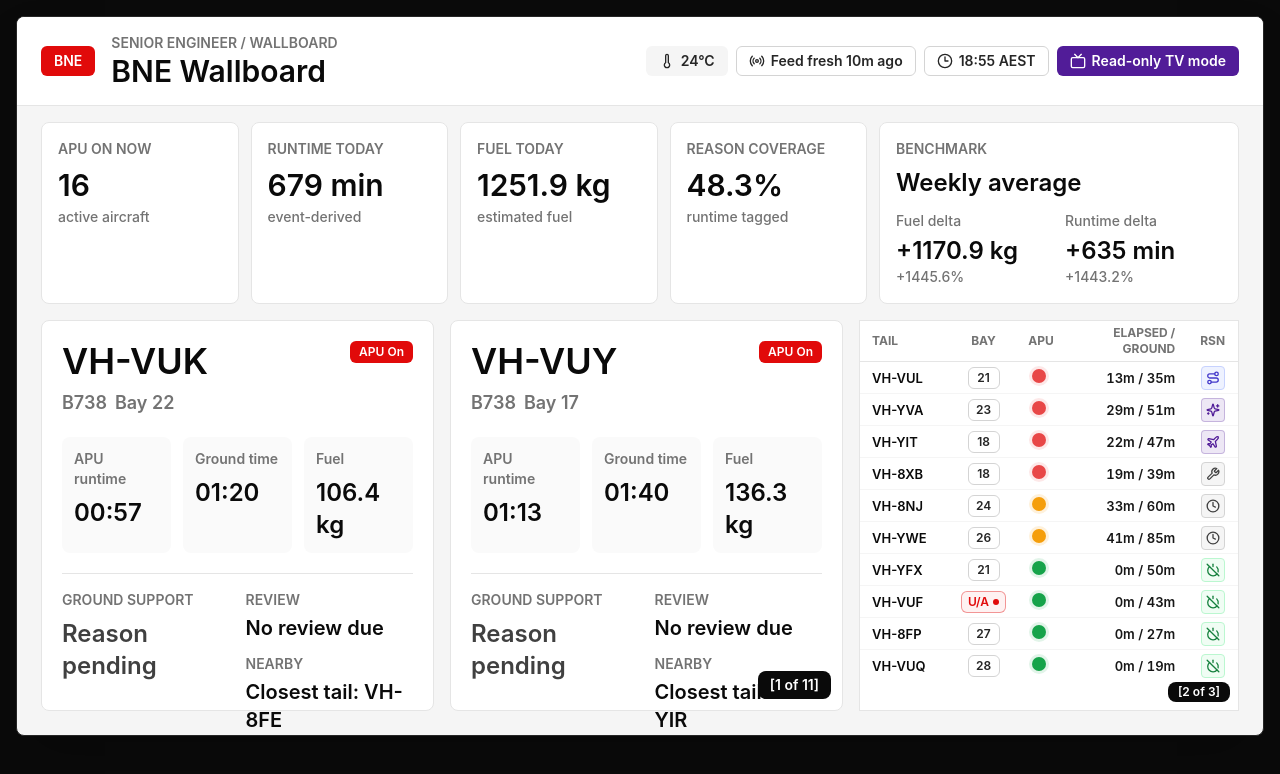
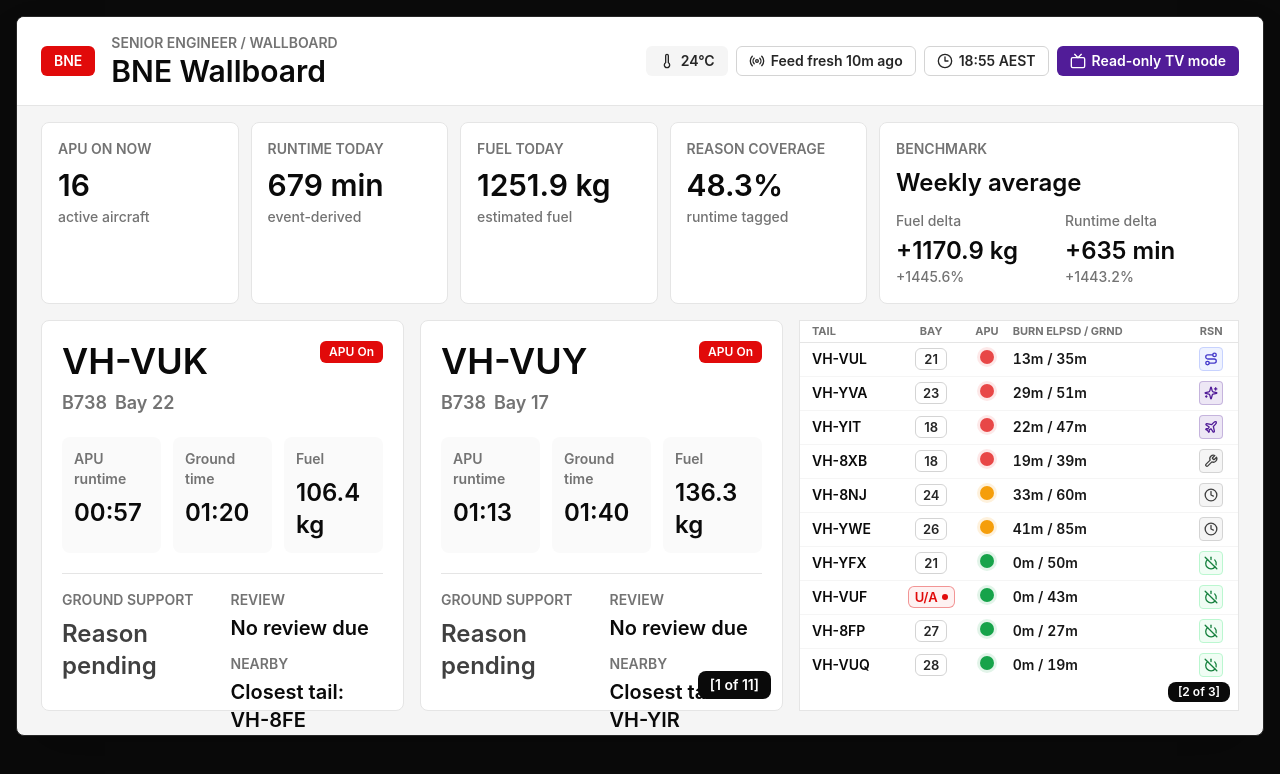
Before and after one commit to ben-dowden/APU-Alerting-Dashboard, a Next.js app: page /senior/bne/wallboard in a window 1280 px wide. Shown: the top 774 px of the page. Built offline with nearby package versions, Linux system fonts and the light colour scheme.

Commit message:
fix:tune-wallboard-ops-table-spacing

```diff
--- a/components/wallboard/senior-wallboard-layout.tsx
+++ b/components/wallboard/senior-wallboard-layout.tsx
@@ -76,7 +76,7 @@ export function SeniorWallboardLayout() {
           scorecard={scorecard}
         />
 
-        <div className="grid min-h-0 flex-1 grid-cols-[minmax(0,1fr)_380px] gap-4 px-6 pb-6">
+        <div className="grid min-h-0 flex-1 grid-cols-[minmax(0,1fr)_440px] gap-4 px-6 pb-6">
           <WallboardAircraftCarousel aircraft={aircraftCards} />
 
           <WallboardSideIndex aircraft={aircraftCards} />
--- a/components/wallboard/wallboard-side-index.tsx
+++ b/components/wallboard/wallboard-side-index.tsx
@@ -116,12 +116,12 @@ export function WallboardSideIndex({ aircraft }: WallboardSideIndexProps) {
           className="w-full table-fixed border-collapse text-left"
         >
           <thead className="sticky top-0 z-10 bg-white">
-            <tr className="border-b border-neutral-200 text-xs font-semibold uppercase tracking-normal text-neutral-500">
-              <th className="w-[86px] px-3 py-1">Tail</th>
-              <th className="w-[62px] px-2 py-1 text-center">Bay</th>
-              <th className="w-[44px] px-3 py-1 text-center">APU</th>
-              <th className="w-[118px] px-3 py-1 text-right">Elapsed / Ground</th>
-              <th className="w-[48px] px-3 py-1 text-center">Rsn</th>
+            <tr className="h-[21px] border-b border-neutral-200 text-[11px] font-semibold uppercase leading-none tracking-normal text-neutral-500">
+              <th className="w-[94px] px-3 py-0">Tail</th>
+              <th className="w-[66px] px-2 py-0 text-center">Bay</th>
+              <th className="w-[42px] px-2 py-0 text-center">APU</th>
+              <th className="w-[170px] whitespace-nowrap px-1 py-0 text-left">Burn Elpsd / Grnd</th>
+              <th className="w-[52px] px-3 py-0 text-center">Rsn</th>
             </tr>
           </thead>
           <tbody>
@@ -130,24 +130,24 @@ export function WallboardSideIndex({ aircraft }: WallboardSideIndexProps) {
 
               return (
                 <tr
-                  className="h-[32px] border-b border-neutral-100 text-[13px] leading-5 last:border-b-0"
+                  className="h-[34px] border-b border-neutral-100 text-[14px] leading-5 last:border-b-0"
                   data-tail={item.tail}
                   data-urgency-rank={item.urgencyRank}
                   key={item.tail}
                 >
                   <th
-                    className="h-[32px] truncate px-3 py-0 font-semibold text-neutral-950"
+                    className="h-[34px] truncate px-3 py-0 font-semibold text-neutral-950"
                     scope="row"
                   >
                     {item.tail}
                   </th>
-                  <td className="h-[32px] px-2 py-0 text-center">
+                  <td className="h-[34px] px-2 py-0 text-center">
                     <Badge
                       aria-label={bay.isUnassigned ? "Unassigned bay" : `Bay ${bay.code}`}
                       className={
                         bay.isUnassigned
-                          ? "min-w-9 justify-center gap-1 border-virgin-red/40 bg-virgin-red/5 px-1.5 py-0 text-[12px] text-virgin-red"
-                          : "min-w-8 justify-center px-1.5 py-0 text-[12px]"
+                          ? "min-w-9 justify-center gap-1 border-virgin-red/40 bg-virgin-red/5 px-1.5 py-0 text-[13px] text-virgin-red"
+                          : "min-w-8 justify-center px-1.5 py-0 text-[13px]"
                       }
                       variant={bay.isUnassigned ? "outline" : "neutral"}
                     >
@@ -157,13 +157,13 @@ export function WallboardSideIndex({ aircraft }: WallboardSideIndexProps) {
                       ) : null}
                     </Badge>
                   </td>
-                  <td className="h-[32px] px-3 py-0 text-center">
+                  <td className="h-[34px] px-2 py-0 text-center">
                     <ApuStatusLed size="wallboard" status={apuLedStatus(item)} />
                   </td>
-                  <td className="h-[32px] px-3 py-0 text-right font-semibold tabular-nums text-neutral-900">
+                  <td className="h-[34px] px-1 py-0 text-left font-semibold tabular-nums text-neutral-900">
                     {compactMinutes(item.apuRuntimeMinutes)} / {compactMinutes(item.groundMinutes)}
                   </td>
-                  <td className="h-[32px] px-3 py-0 text-center">
+                  <td className="h-[34px] px-3 py-0 text-center">
                     <ReasonCharm label={apuSignal(item)} size="wallboard" />
                   </td>
                 </tr>
```
Also changed, not shown: 1 other file (tests, documents, lock files or other folders).
